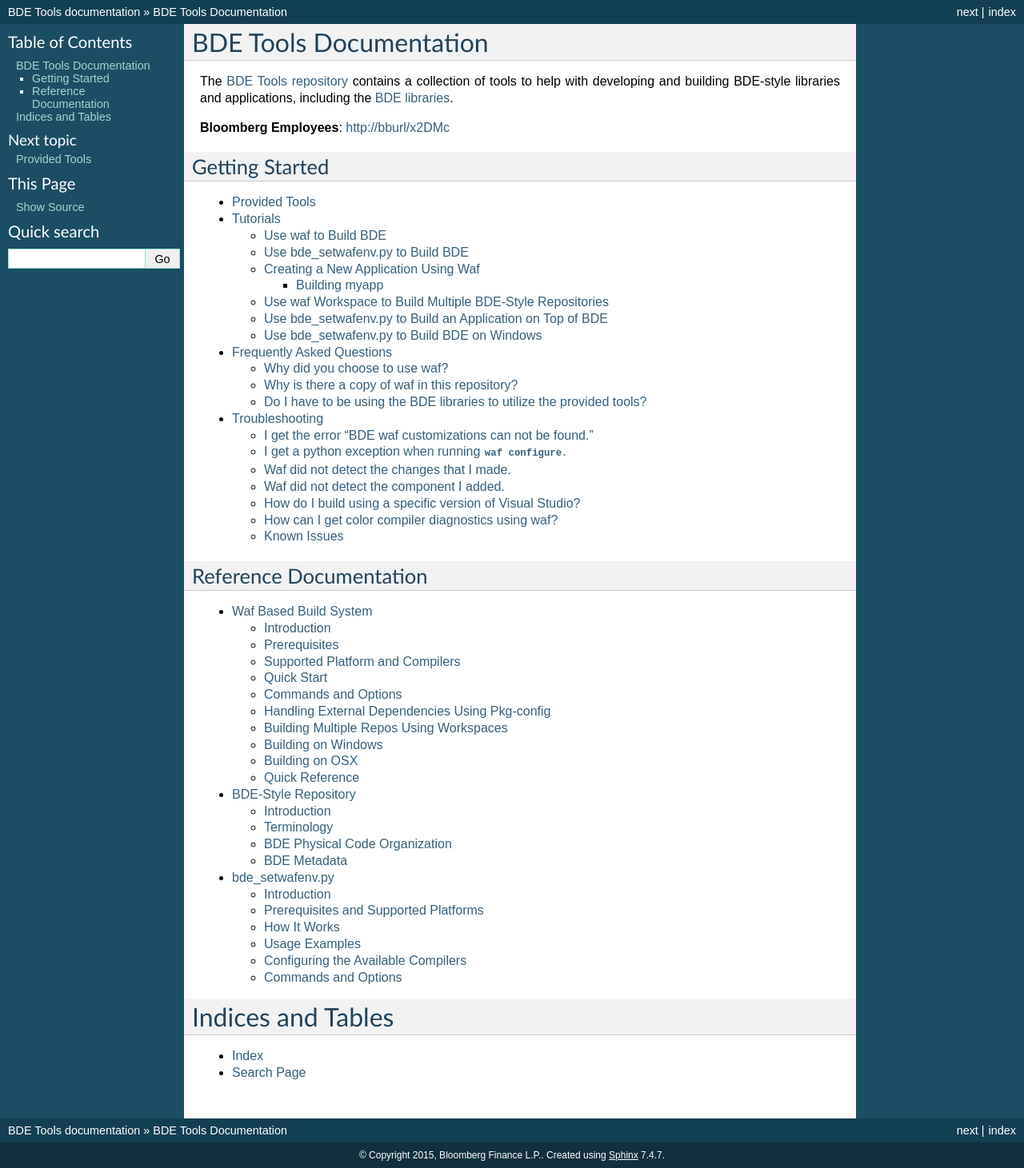
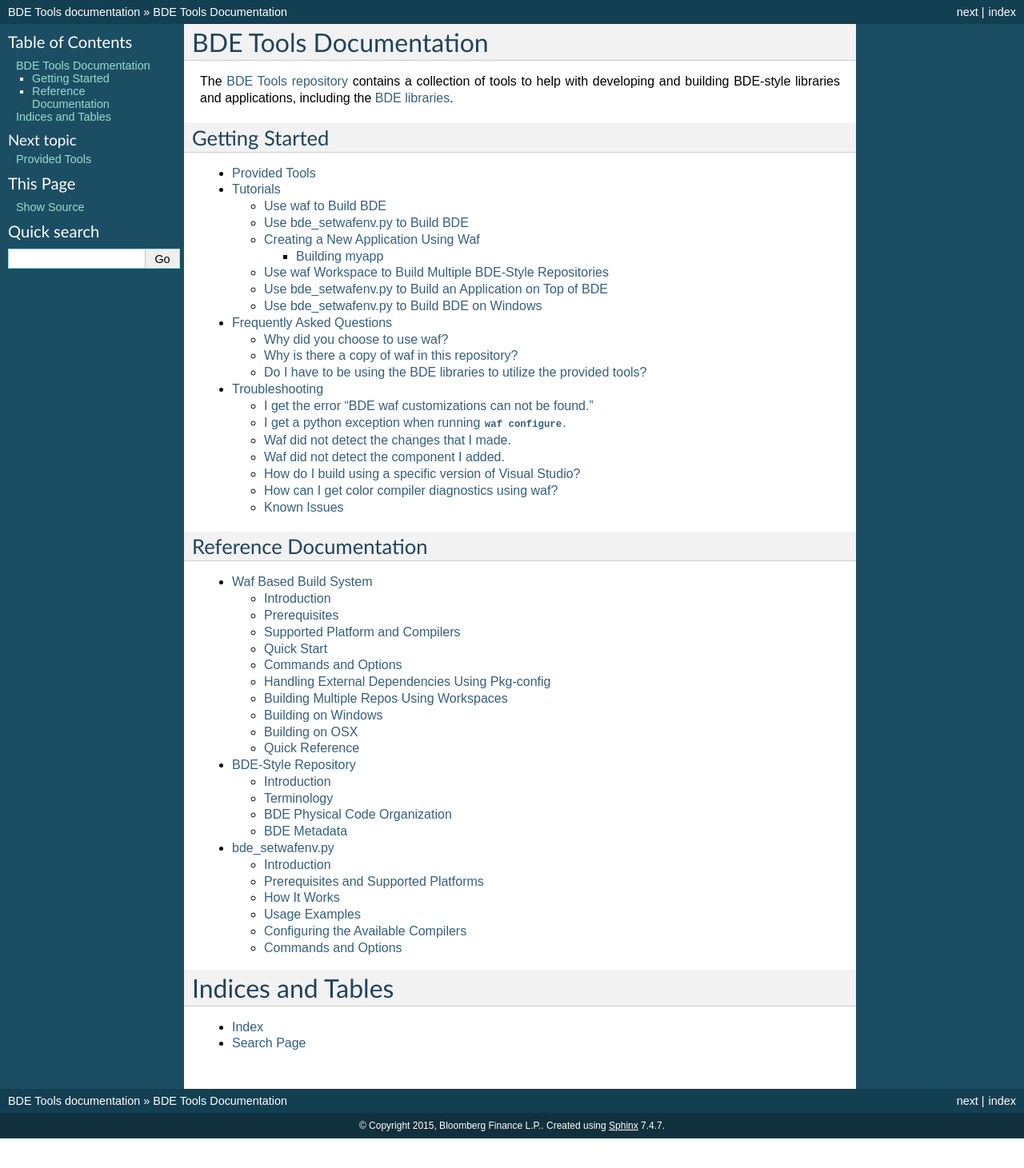
Before and after one commit to bloomberg/bde-tools, a Sphinx documentation site: the page built from doc/index.rst, in a window 1280 px wide. Shown: the whole page at 80% size. Built offline with Sphinx 7.4.7, drawn with Linux system fonts in a browser that asks for light colours; after the commit the page ends 1424 px from its top, so only the background shows below that.

Commit message:
Update index.rst and README.md

```diff
--- a/doc/index.rst
+++ b/doc/index.rst
@@ -10,8 +10,6 @@
 collection of tools to help with developing and building BDE-style libraries
 and applications, including the `BDE libraries
 <https://github.com/bloomberg/bde>`_.
-
-**Bloomberg Employees**: `<http://bburl/x2DMc>`_
 
 .. toctree::
    :hidden:
```
Also changed, not shown: README.md (+0 -2 lines).
